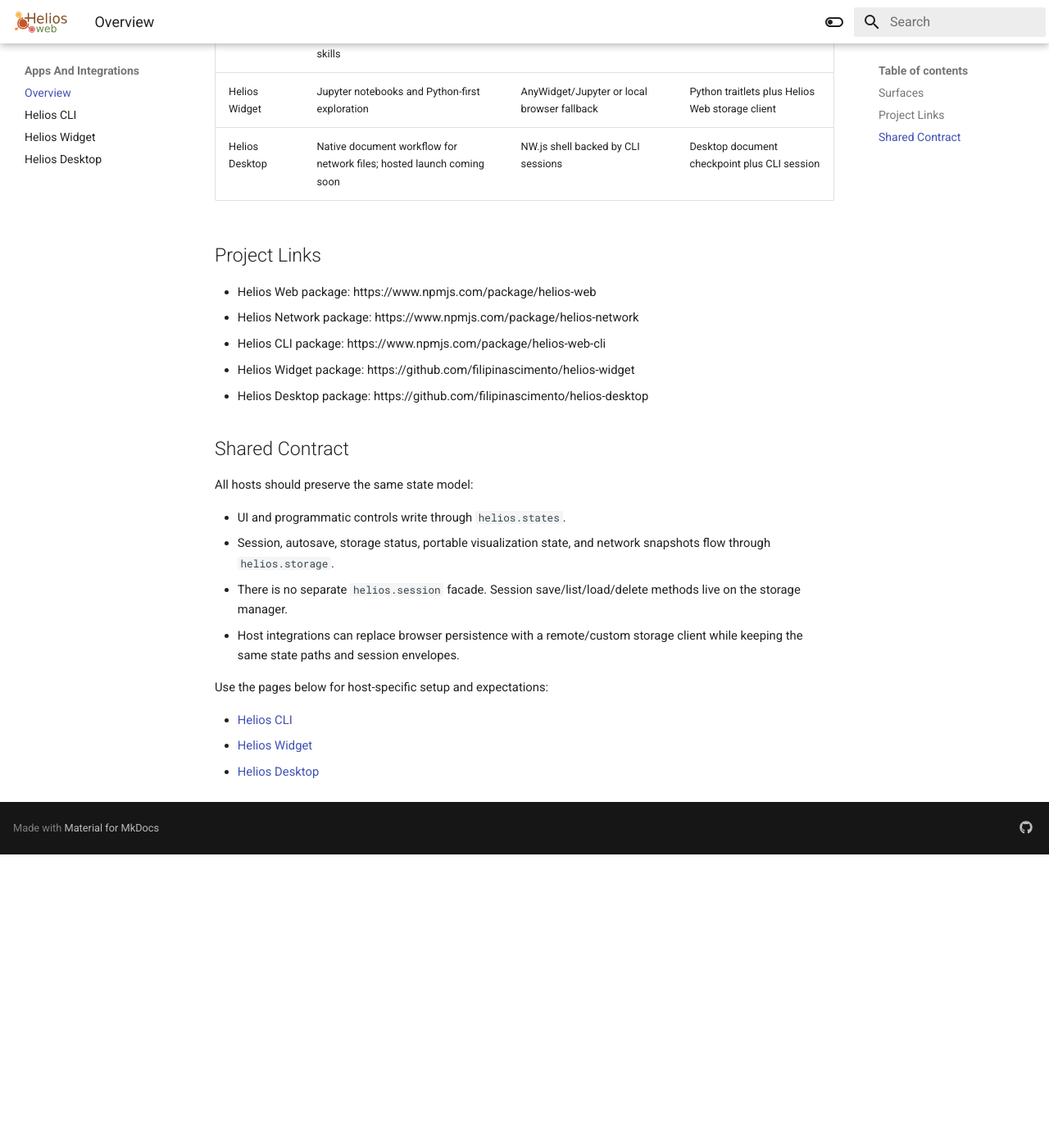
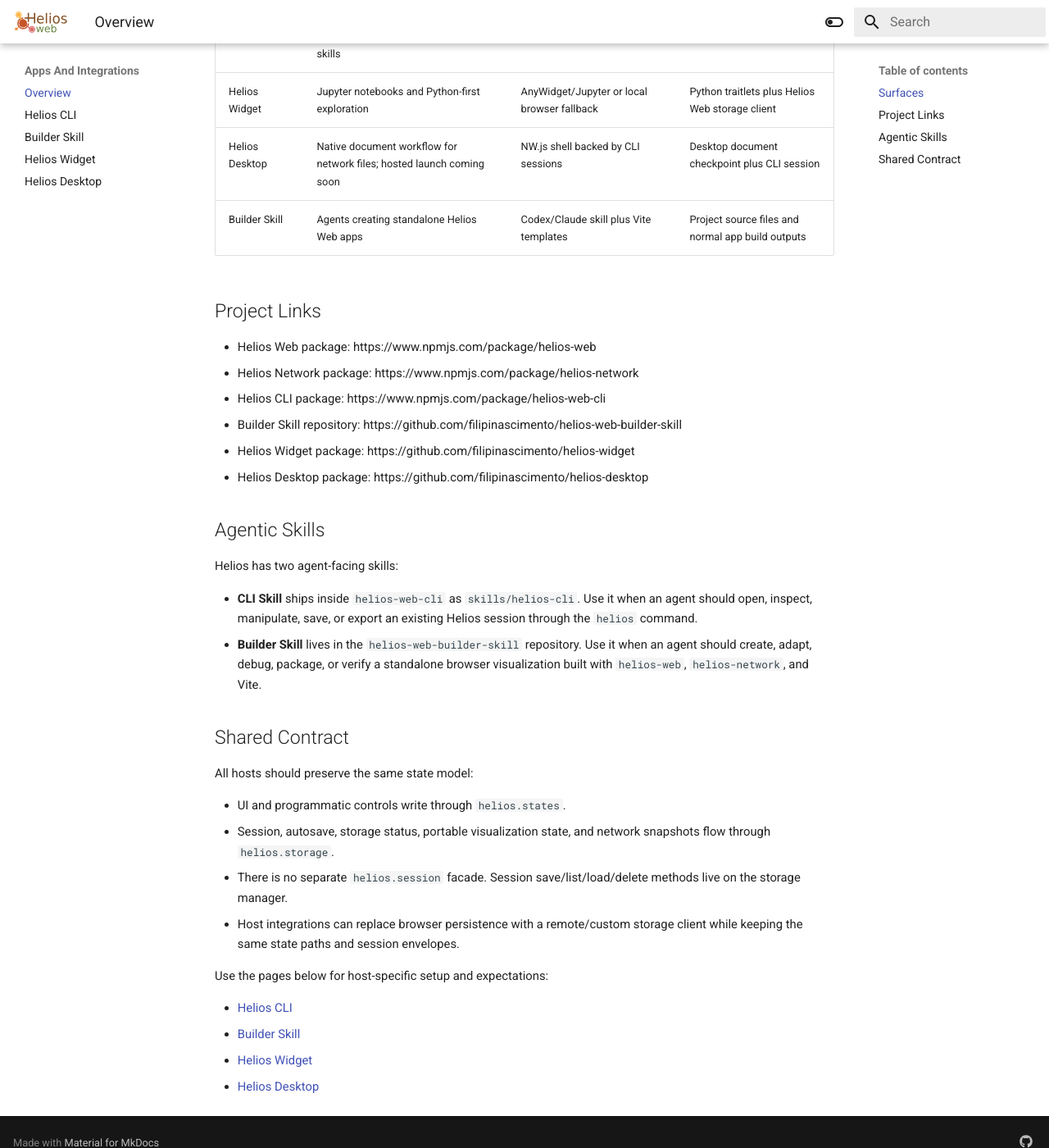
Before and after one commit to filipinascimento/heliosweb.io, an MkDocs documentation site: the page built from docs/apps/index.md, in a window 1280 px wide and 1400 px high, scrolled down 474 px. Shown: the whole window at 82% size. Built offline with MkDocs 1.6.1 and Material for MkDocs 9.7.7, drawn with Linux system fonts in a browser that asks for light colours; the version menu is left out; before the commit the page ends 1516 px from its top, so only the background shows below that.

Commit message:
Add builder skill docs

```diff
--- a/docs/apps/index.md
+++ b/docs/apps/index.md
@@ -12,14 +12,27 @@
 | Helios CLI | Automation, agents, batch export, reproducible sessions, and agentic skills | Local daemon plus Helios Web client | CLI filesystem session store |
 | Helios Widget | Jupyter notebooks and Python-first exploration | AnyWidget/Jupyter or local browser fallback | Python traitlets plus Helios Web storage client |
 | Helios Desktop | Native document workflow for network files; hosted launch coming soon | NW.js shell backed by CLI sessions | Desktop document checkpoint plus CLI session |
+| Builder Skill | Agents creating standalone Helios Web apps | Codex/Claude skill plus Vite templates | Project source files and normal app build outputs |
 
 ## Project Links
 
 - Helios Web package: https://www.npmjs.com/package/helios-web
 - Helios Network package: https://www.npmjs.com/package/helios-network
 - Helios CLI package: https://www.npmjs.com/package/helios-web-cli
+- Builder Skill repository: https://github.com/filipinascimento/helios-web-builder-skill
 - Helios Widget package: https://github.com/filipinascimento/helios-widget
 - Helios Desktop package: https://github.com/filipinascimento/helios-desktop
+
+## Agentic Skills
+
+Helios has two agent-facing skills:
+
+- **CLI Skill** ships inside `helios-web-cli` as `skills/helios-cli`. Use it
+  when an agent should open, inspect, manipulate, save, or export an existing
+  Helios session through the `helios` command.
+- **Builder Skill** lives in the `helios-web-builder-skill` repository. Use it
+  when an agent should create, adapt, debug, package, or verify a standalone
+  browser visualization built with `helios-web`, `helios-network`, and Vite.
 
 ## Shared Contract
 
@@ -36,5 +49,6 @@
 Use the pages below for host-specific setup and expectations:
 
 - [Helios CLI](helios-cli.md)
+- [Builder Skill](helios-web-builder-skill.md)
 - [Helios Widget](helios-widget.md)
 - [Helios Desktop](helios-desktop.md)
--- a/mkdocs.yml
+++ b/mkdocs.yml
@@ -123,6 +123,7 @@
   - Apps And Integrations:
       - Overview: apps/index.md
       - Helios CLI: apps/helios-cli.md
+      - Builder Skill: apps/helios-web-builder-skill.md
       - Helios Widget: apps/helios-widget.md
       - Helios Desktop: apps/helios-desktop.md
   - API Reference:
```
Also changed, not shown: docs/apps/helios-cli.md (+5 -0 lines), docs/apps/helios-web-builder-skill.md (added, +83 -0 lines), 1 other file.
